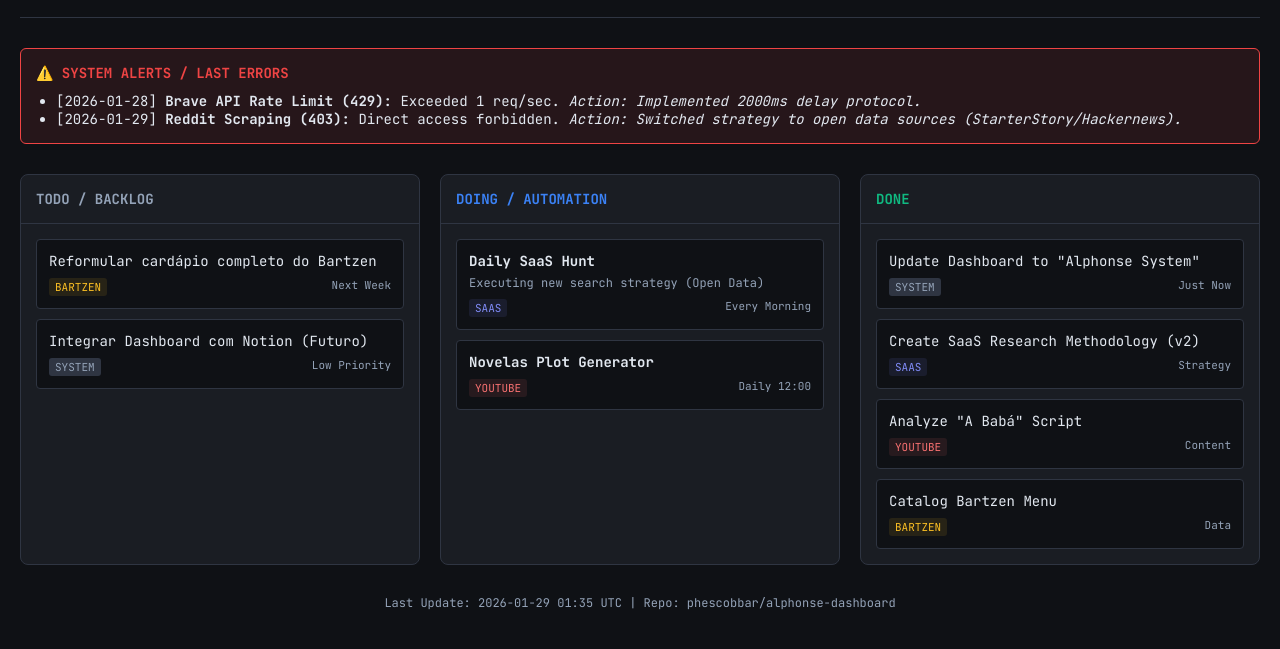
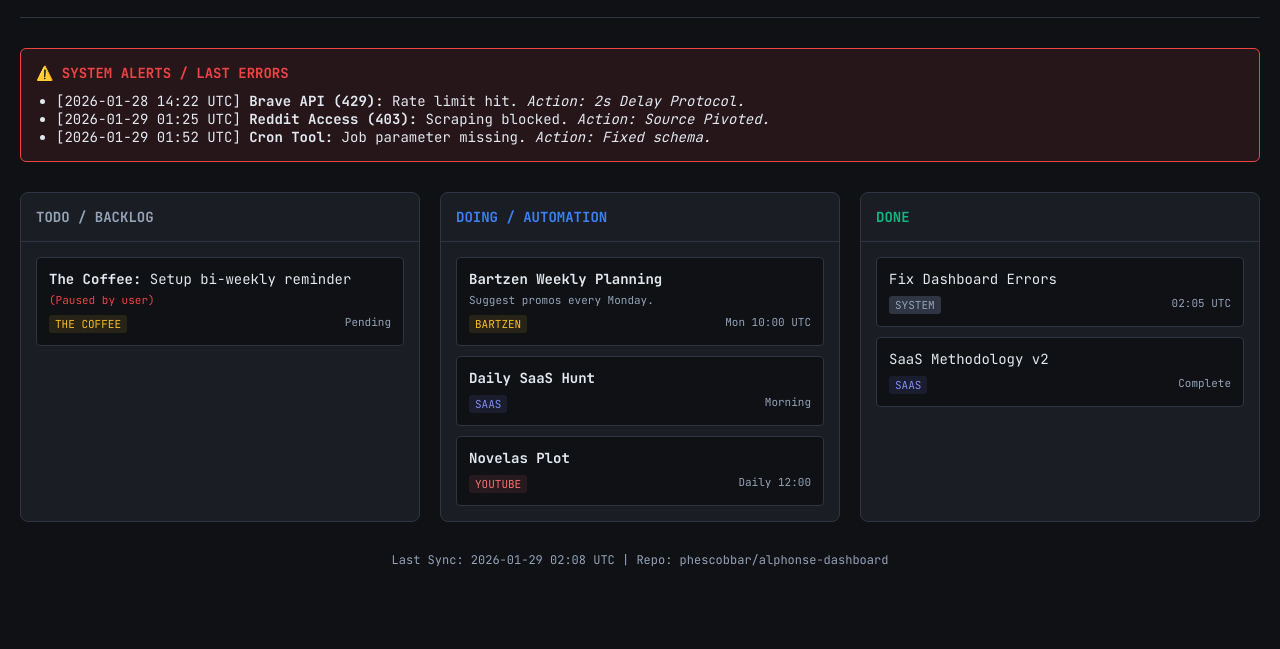
Before and after one commit to phescobbar/alphonse-dashboard, a plain HTML site: page index.html in a window 1280 px wide. Shown: the part 49-698 px from the top of the page. Drawn offline with Linux system fonts and the light colour scheme.

Commit message:
Update Alphonse Kanban v2

```diff
--- a/index.html
+++ b/index.html
@@ -57,7 +57,7 @@
             border-radius: 6px;
             padding: 15px;
             margin-bottom: 30px;
-            display: block; /* Hidden by default if empty via JS in future, strictly visible for now */
+            display: block;
         }
         .error-title {
             color: var(--error);
@@ -136,12 +136,13 @@
         <div>OPERATOR: ESCOBAR</div>
     </div>
 
-    <!-- ERROR LOG SECTION (Populated manually by agent) -->
+    <!-- ERROR LOG SECTION (With Timestamps) -->
     <div class="error-log">
         <div class="error-title">⚠️ SYSTEM ALERTS / LAST ERRORS</div>
         <ul style="margin: 0; padding-left: 20px;">
-            <li>[2026-01-28] <strong>Brave API Rate Limit (429):</strong> Exceeded 1 req/sec. <em>Action: Implemented 2000ms delay protocol.</em></li>
-            <li>[2026-01-29] <strong>Reddit Scraping (403):</strong> Direct access forbidden. <em>Action: Switched strategy to open data sources (StarterStory/Hackernews).</em></li>
+            <li>[2026-01-28 14:22 UTC] <strong>Brave API (429):</strong> Rate limit hit. <em>Action: 2s Delay Protocol.</em></li>
+            <li>[2026-01-29 01:25 UTC] <strong>Reddit Access (403):</strong> Scraping blocked. <em>Action: Source Pivoted.</em></li>
+            <li>[2026-01-29 01:52 UTC] <strong>Cron Tool:</strong> Job parameter missing. <em>Action: Fixed schema.</em></li>
         </ul>
     </div>
 
@@ -151,36 +152,37 @@
             <div class="column-header" style="color: var(--text-secondary)">TODO / BACKLOG</div>
             <div class="task-list">
                 <div class="task-card">
-                    <div>Reformular cardápio completo do Bartzen</div>
+                    <div><strong>The Coffee:</strong> Setup bi-weekly reminder</div>
+                    <div style="font-size: 11px; color: #ef4444; margin-top:5px;">(Paused by user)</div>
                     <div class="task-meta">
-                        <span class="tag tag-bartzen">BARTZEN</span>
-                        <span>Next Week</span>
-                    </div>
-                </div>
-                <div class="task-card">
-                    <div>Integrar Dashboard com Notion (Futuro)</div>
-                    <div class="task-meta">
-                        <span class="tag">SYSTEM</span>
-                        <span>Low Priority</span>
+                        <span class="tag tag-bartzen">THE COFFEE</span>
+                        <span>Pending</span>
                     </div>
                 </div>
             </div>
         </div>
 
-        <!-- IN PROGRESS -->
+        <!-- IN PROGRESS / RECURRING -->
         <div class="column">
             <div class="column-header" style="color: var(--accent)">DOING / AUTOMATION</div>
             <div class="task-list">
                 <div class="task-card">
-                    <div><strong>Daily SaaS Hunt</strong></div>
-                    <div style="font-size: 12px; color: #94a3b8; margin-top: 5px;">Executing new search strategy (Open Data)</div>
+                    <div><strong>Bartzen Weekly Planning</strong></div>
+                    <div style="font-size: 11px; color: #94a3b8; margin-top:5px;">Suggest promos every Monday.</div>
                     <div class="task-meta">
-                        <span class="tag tag-saas">SAAS</span>
-                        <span>Every Morning</span>
+                        <span class="tag tag-bartzen">BARTZEN</span>
+                        <span>Mon 10:00 UTC</span>
                     </div>
                 </div>
                 <div class="task-card">
-                    <div><strong>Novelas Plot Generator</strong></div>
+                    <div><strong>Daily SaaS Hunt</strong></div>
+                    <div class="task-meta">
+                        <span class="tag tag-saas">SAAS</span>
+                        <span>Morning</span>
+                    </div>
+                </div>
+                <div class="task-card">
+                    <div><strong>Novelas Plot</strong></div>
                     <div class="task-meta">
                         <span class="tag tag-youtube">YOUTUBE</span>
                         <span>Daily 12:00</span>
@@ -194,31 +196,17 @@
             <div class="column-header" style="color: var(--success)">DONE</div>
             <div class="task-list">
                 <div class="task-card">
-                    <div>Update Dashboard to "Alphonse System"</div>
+                    <div>Fix Dashboard Errors</div>
                     <div class="task-meta">
                         <span class="tag">SYSTEM</span>
-                        <span>Just Now</span>
+                        <span>02:05 UTC</span>
                     </div>
                 </div>
                 <div class="task-card">
-                    <div>Create SaaS Research Methodology (v2)</div>
+                    <div>SaaS Methodology v2</div>
                     <div class="task-meta">
                         <span class="tag tag-saas">SAAS</span>
-                        <span>Strategy</span>
-                    </div>
-                </div>
-                <div class="task-card">
-                    <div>Analyze "A Babá" Script</div>
-                    <div class="task-meta">
-                        <span class="tag tag-youtube">YOUTUBE</span>
-                        <span>Content</span>
-                    </div>
-                </div>
-                <div class="task-card">
-                    <div>Catalog Bartzen Menu</div>
-                    <div class="task-meta">
-                        <span class="tag tag-bartzen">BARTZEN</span>
-                        <span>Data</span>
+                        <span>Complete</span>
                     </div>
                 </div>
             </div>
@@ -226,7 +214,7 @@
     </div>
 
     <div style="margin-top: 30px; text-align: center; font-size: 12px; color: var(--text-secondary);">
-        Last Update: 2026-01-29 01:35 UTC | Repo: phescobbar/alphonse-dashboard
+        Last Sync: 2026-01-29 02:08 UTC | Repo: phescobbar/alphonse-dashboard
     </div>
 
 </body>
```
